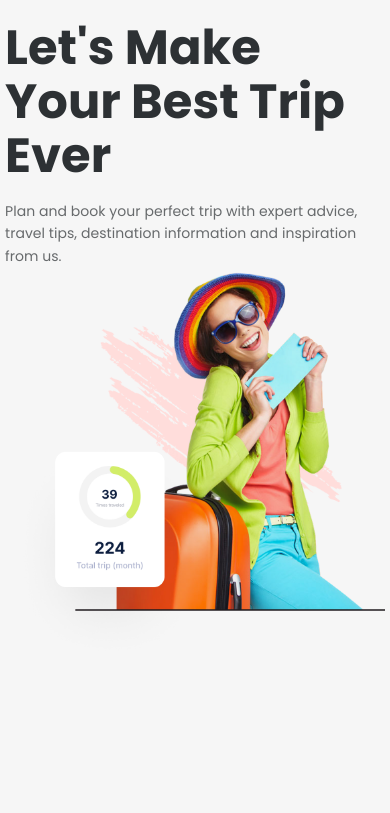
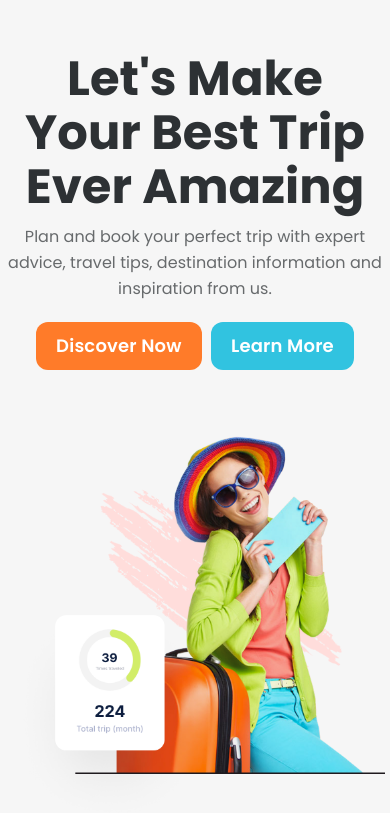
Before and after one commit to binhphanbp/pathway-travel-landingpage, a plain HTML site: page index.html in a window 390 px wide. Shown: the part 63-876 px from the top of the page. Drawn offline with Linux system fonts and the light colour scheme.

Commit message:
style: Responsive Hero Section

```diff
--- a/index.html
+++ b/index.html
@@ -61,16 +61,22 @@
       <section class="hero">
         <div class="container">
           <div class="row">
-            <div class="col-md-6 col-12">
+            <div class="col-lg-6 col-md-7 col-12">
               <div class="textbox">
-                <div class="heading --h1">Let's Make Your Best Trip Ever</div>
-                <div class="desc">
+                <h1 class="heading --h1">
+                  Let's Make Your Best Trip Ever Amazing
+                </h1>
+                <p class="desc">
                   Plan and book your perfect trip with expert advice, travel
                   tips, destination information and inspiration from us.
+                </p>
+                <div class="btn-group">
+                  <a href="#" class="btn btn-primary btn-large">Discover Now</a>
+                  <a href="#" class="btn btn-primary btn-large">Learn More</a>
                 </div>
               </div>
             </div>
-            <div class="col-lg-5 offset-lg-1 col-md-6 offset-md-0 col-12">
+            <div class="col-lg-6 col-md-5 col-12">
               <img srcset="./public/images/hero.png 2x" alt="" />
             </div>
           </div>
--- a/src/assets/styles/base.css
+++ b/src/assets/styles/base.css
@@ -237,6 +237,10 @@ section.--pb {
 
   color: var(--white-cl);
   background-color: var(--primary-cl);
+
+  &.btn-large {
+    height: var(--height-button-large);
+  }
 }
 
 .btn-primary {
--- a/src/assets/styles/styles.css
+++ b/src/assets/styles/styles.css
@@ -60,7 +60,7 @@
           font-family: var(--font-body-medium);
           color: var(--gray-light-cl);
           text-transform: capitalize;
-          transition: all var(--duration) ease-in-out;
+          transition: var(--duration);
           text-wrap: nowrap;
 
           --padding-lr: 16px;
@@ -78,7 +78,7 @@
             left: 50%;
             transform: translateX(-50%);
 
-            transition: all var(--duration) ease-in-out;
+            transition: var(--duration);
           }
 
           &.--active,
@@ -111,7 +111,7 @@
           background-color: var(--black-cl);
           display: block;
           position: absolute;
-          transition: all var(--duration) ease-in-out;
+          transition: var(--duration);
         }
         span {
           content: '';
@@ -120,7 +120,7 @@
           background-color: var(--black-cl);
           display: block;
           position: absolute;
-          transition: all var(--duration) ease-in-out;
+          transition: var(--duration);
         }
         &::after {
           content: '';
@@ -129,7 +129,7 @@
           background-color: var(--black-cl);
           display: block;
           position: absolute;
-          transition: all var(--duration) ease-in-out;
+          transition: var(--duration);
         }
         &::before {
           transform: rotate(0deg) translate(0px, 0px);
@@ -137,7 +137,7 @@
         span {
           top: 50%;
           transform: translateY(-50%);
-          transition: all var(--duration) ease-in-out;
+          transition: var(--duration);
         }
         &::after {
           bottom: 0;
@@ -147,14 +147,14 @@
         &.--active {
           &::before {
             transform: rotate(45deg) translate(9px, 4px);
-            transition: all var(--duration) ease-in-out;
+            transition: var(--duration);
           }
           span {
             opacity: 0;
           }
           &::after {
             transform: rotate(-45deg) translate(9px, -4px);
-            transition: all var(--duration) ease-in-out;
+            transition: var(--duration);
           }
         }
       }
@@ -215,9 +215,69 @@
   /* Section Hero */
   .hero {
     height: 100vh;
+    overflow: hidden;
 
-    /* .textbox {
-    } */
+    max-height: 870px;
+    min-height: 560px;
+
+    .container {
+      height: 100%;
+
+      .row {
+        height: 100%;
+        display: flex;
+        align-items: center;
+
+        .textbox {
+          margin-top: -100px;
+
+          .desc {
+            font-size: 1.6rem;
+            margin-top: 20px;
+          }
+
+          .btn-group {
+            margin-top: 52px;
+            .btn:nth-child(2) {
+              margin-left: 28px;
+              background-color: var(--secondary-cl);
+
+              &:hover {
+                background-color: var(--primary-cl);
+              }
+            }
+          }
+        }
+      }
+    }
+
+    @media screen and (max-width: 768px) {
+      .container {
+        .row {
+          .textbox {
+            margin-top: 0;
+            text-align: center;
+
+            .desc {
+              margin-top: 10px;
+            }
+
+            .btn-group {
+              margin-top: 20px;
+
+              .btn {
+                height: var(--height-button);
+                padding: 20px;
+
+                &:nth-child(2) {
+                  margin-left: 5px;
+                }
+              }
+            }
+          }
+        }
+      }
+    }
   }
 
   /* ----------------- FOOTER ----------------- */
```
